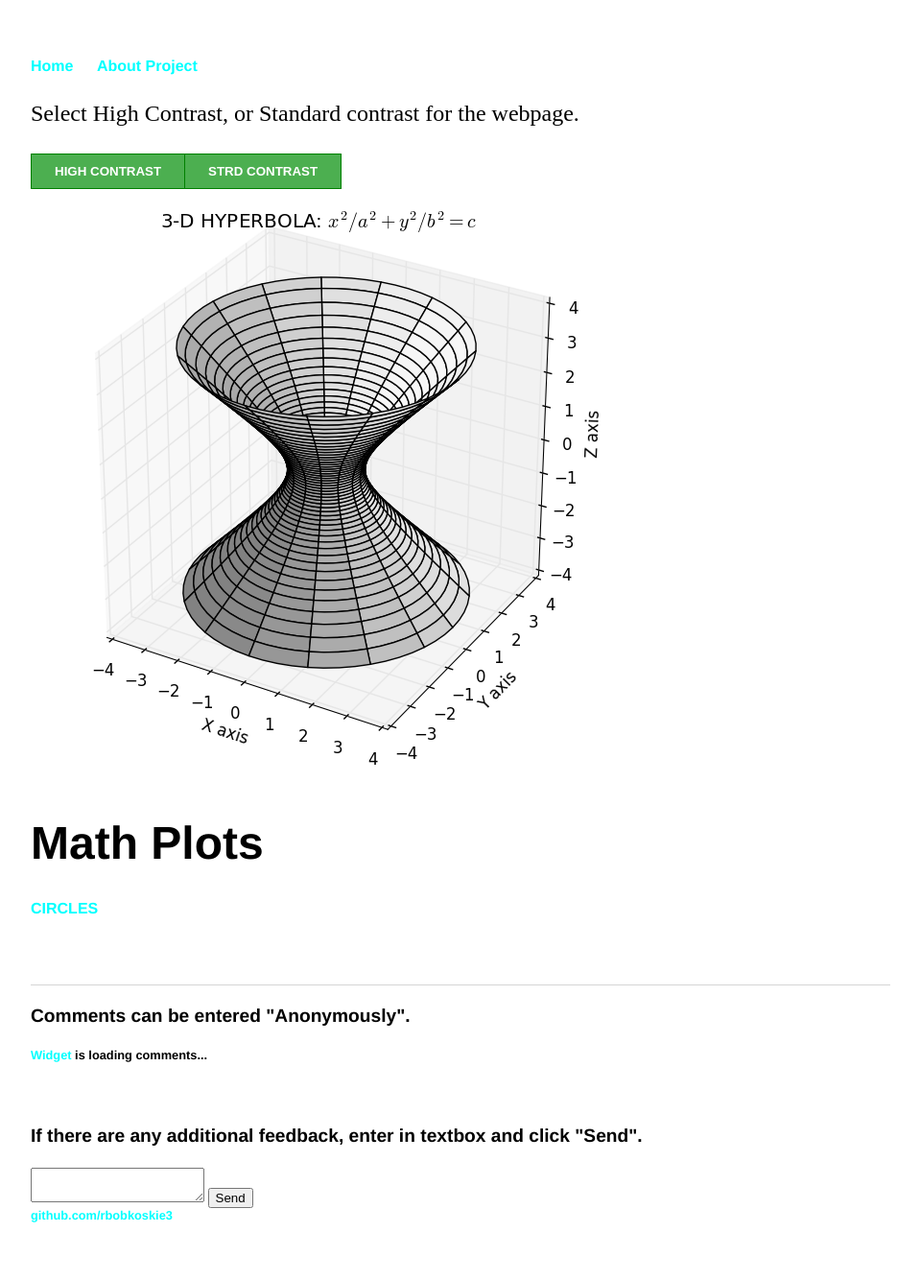
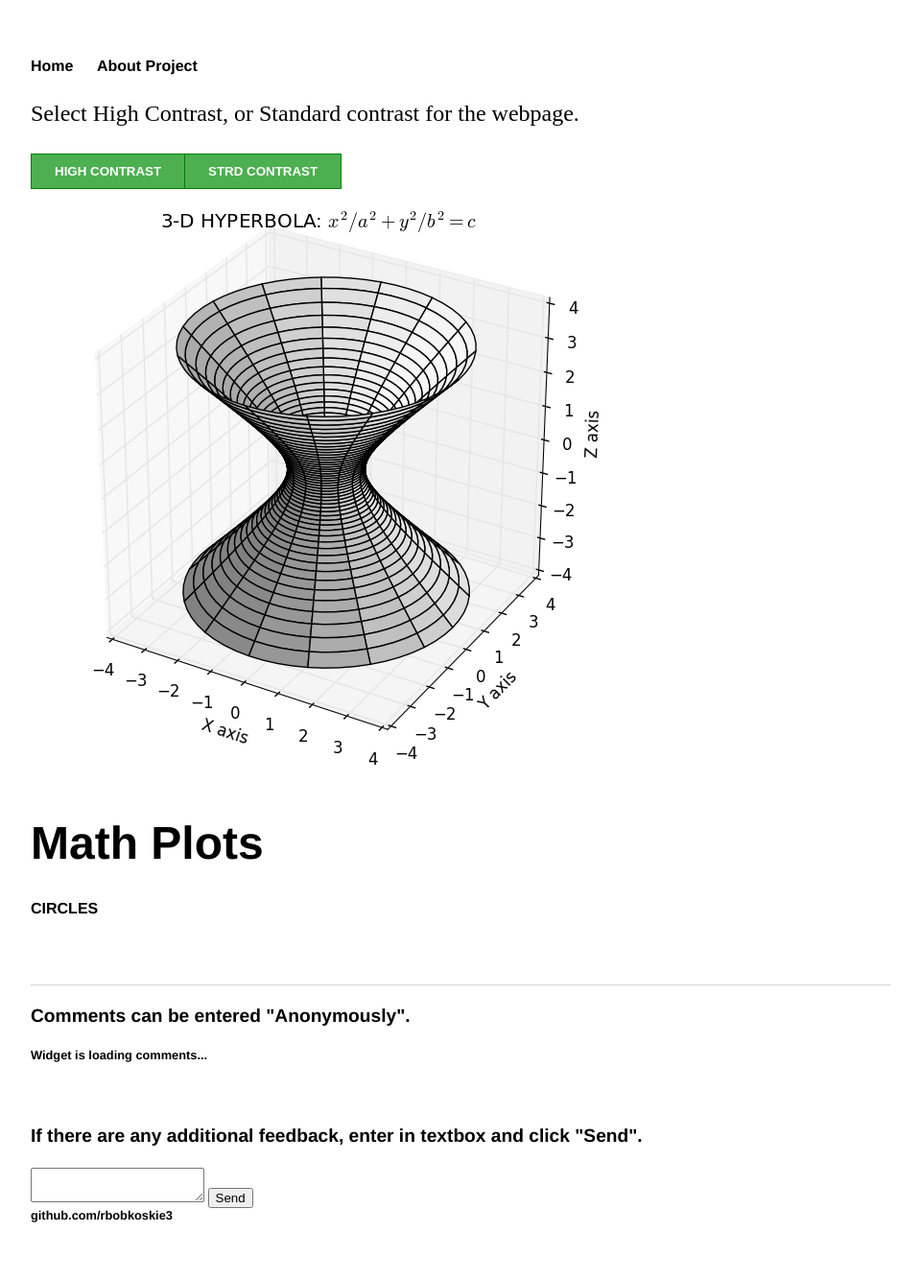
Before and after one commit to rbobkoskie3/rbobkoskie3.github.io, a Jekyll site: the page built from index.html, in a window 1280 px wide. Shown: the whole page at 96% size, without its empty margins (160-1119 px from the left). Built offline with Jekyll 4.4.1, drawn with Linux system fonts in a browser that asks for light colours; a style sheet for code colours, icons or effects is not loaded.

Commit message:
Update main.css

```diff
--- a/css/main.css
+++ b/css/main.css
@@ -14,7 +14,7 @@ nav ul li, footer ul li {
 }
 a {
     text-decoration: none;
-    color: #00FFFF;
+    color: #000000;
 }
 a:hover {
     text-decoration: underline;
```
